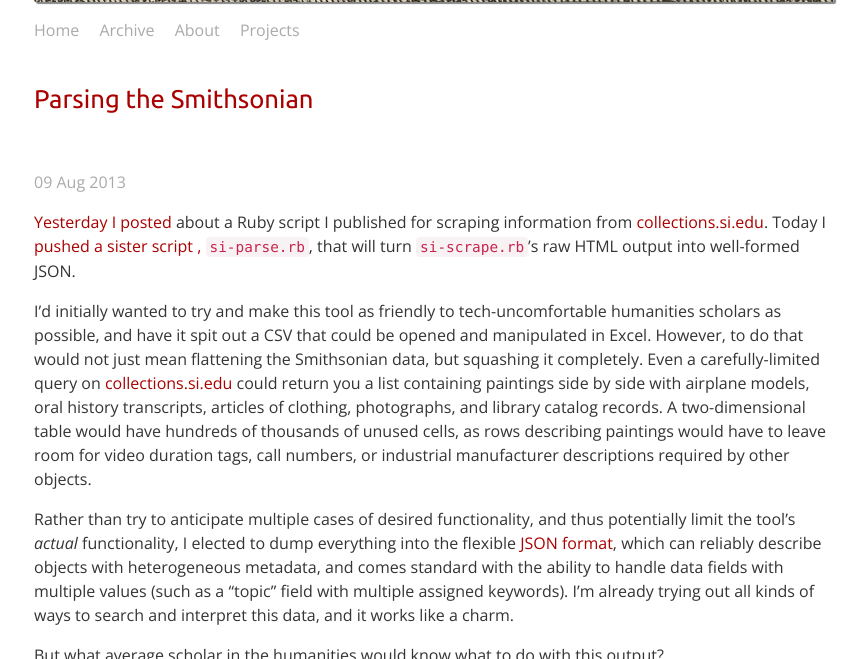
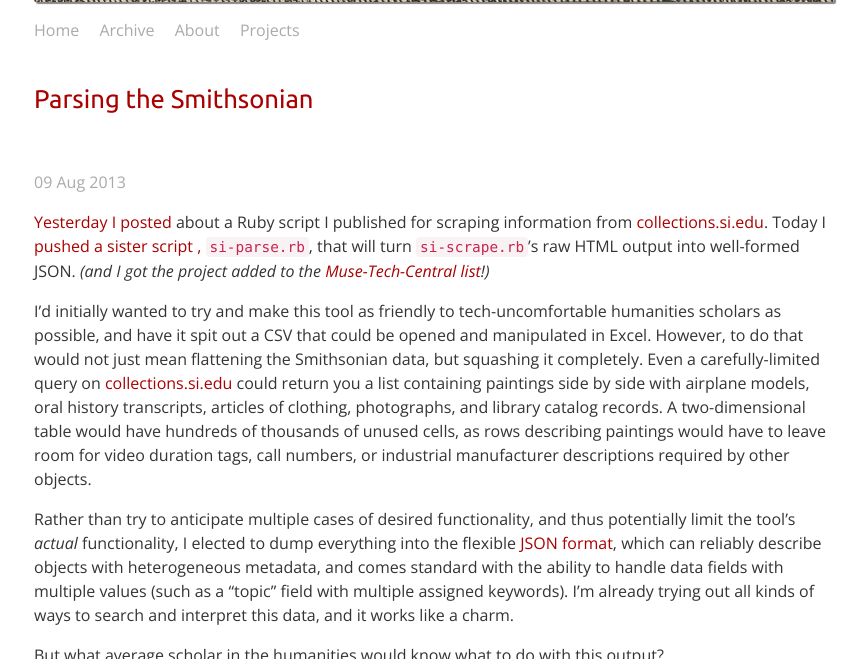
Before and after one commit to mdlincoln/mdlincoln.github.io, a Jekyll site: the page built from _posts/2013-08-09-parsing-the-smithsonian.md, in a window 1280 px wide and 900 px high, scrolled down 431 px, cut to the strip 0-659 px from the top of the window. Shown: the whole strip, without its empty margins (206-1073 px from the left). Built offline with Jekyll 4.4.1, drawn with Linux system fonts in a browser that asks for light colours; comment, search, counter and statistics services are not loaded.

Commit message:
Added to muse-tech-central list

```diff
--- a/_posts/2013-08-09-parsing-the-smithsonian.md
+++ b/_posts/2013-08-09-parsing-the-smithsonian.md
@@ -10,7 +10,7 @@
 - Digital Humanities
 ---
 
-[Yesterday I posted](http://matthewlincoln.net/2013/08/08/scraping-the-smithsonian.html) about a Ruby script I published for scraping information from [collections.si.edu](http://collections.si.edu). Today I [pushed a sister script , `si-parse.rb`](https://github.com/mdlincoln/si-scrape), that will turn `si-scrape.rb`'s raw HTML output into well-formed JSON.
+[Yesterday I posted](http://matthewlincoln.net/2013/08/08/scraping-the-smithsonian.html) about a Ruby script I published for scraping information from [collections.si.edu](http://collections.si.edu). Today I [pushed a sister script , `si-parse.rb`](https://github.com/mdlincoln/si-scrape), that will turn `si-scrape.rb`'s raw HTML output into well-formed JSON. *(and I got the project added to the [Muse-Tech-Central list](https://github.com/MuseCompNet/muse-tech-central)!)*
 
 I'd initially wanted to try and make this tool as friendly to tech-uncomfortable humanities scholars as possible, and have it spit out a CSV that could be opened and manipulated in Excel. However, to do that would not just mean flattening the Smithsonian data, but squashing it completely. Even a carefully-limited query on [collections.si.edu](http://collections.si.edu) could return you a list containing paintings side by side with airplane models, oral history transcripts, articles of clothing, photographs, and library catalog records. A two-dimensional table would have hundreds of thousands of unused cells, as rows describing paintings would have to leave room for video duration tags, call numbers, or industrial manufacturer descriptions required by other objects.
 
```
Also changed, not shown: _posts/2013-08-08-scraping-the-smithsonian.md (+2 -0 lines).
